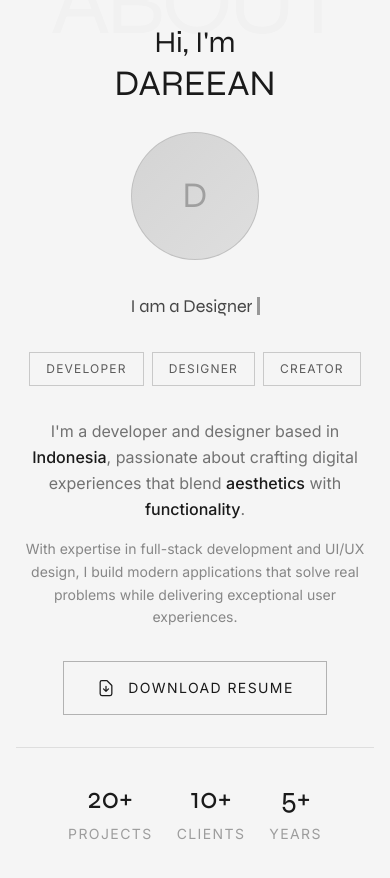
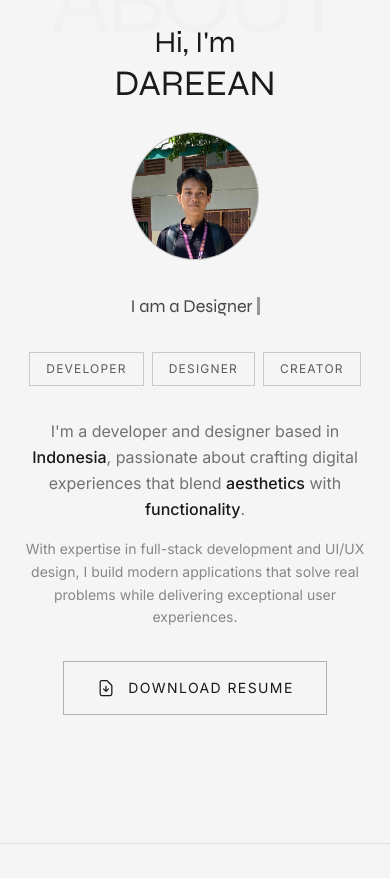
Before and after one commit to Dareean/portofolio, a Next.js app: page / in a window 390 px wide. Shown: the part 1100-1978 px from the top of the page. Built offline with nearby package versions, Linux system fonts and the light colour scheme.

Commit message:
feat: Implement initial portfolio website structure with About Me, Work, Blog, and Contact pages, including dynamic routes and essential assets.

```diff
--- a/app/blog/[id]/page.tsx
+++ b/app/blog/[id]/page.tsx
@@ -4,6 +4,7 @@ import { motion } from "framer-motion";
 import Link from "next/link";
 import { useParams } from "next/navigation";
 import { STORIES } from "@/lib/data";
+import FloatingNav from "@/components/FloatingNav";
 
 export default function BlogPostPage() {
   const params = useParams();
@@ -30,6 +31,7 @@ export default function BlogPostPage() {
 
   return (
     <main className="min-h-screen py-32 px-8 md:px-16 lg:px-32">
+      <FloatingNav />
       {/* Back Link */}
       <motion.div
         initial={{ opacity: 0, y: 20 }}
--- a/app/blog/page.tsx
+++ b/app/blog/page.tsx
@@ -4,6 +4,7 @@ import { useRef } from "react";
 import { motion, useScroll, useTransform } from "framer-motion";
 import Link from "next/link";
 import { EXPERIENCES, Experience } from "@/lib/data";
+import FloatingNav from "@/components/FloatingNav";
 
 // Category styling
 const categoryStyles: Record<string, { icon: string; bg: string; text: string; border: string }> = {
@@ -163,6 +164,7 @@ export default function ExperiencePage() {
 
   return (
     <main ref={containerRef} className="min-h-screen relative overflow-hidden bg-void-black">
+      <FloatingNav />
       {/* Parallax Background */}
       <motion.div
         style={{ y: backgroundY }}
--- a/app/contact/page.tsx
+++ b/app/contact/page.tsx
@@ -3,6 +3,7 @@
 import { useState } from "react";
 import { motion } from "framer-motion";
 import Link from "next/link";
+import FloatingNav from "@/components/FloatingNav";
 
 export default function ContactPage() {
   const [formData, setFormData] = useState({
@@ -85,6 +86,7 @@ export default function ContactPage() {
 
   return (
     <main className="min-h-screen py-16 sm:py-20 md:py-24 lg:py-32">
+      <FloatingNav />
       {/* Header */}
       <motion.div
         className="px-4 sm:px-6 md:px-12 lg:px-16 mb-8 sm:mb-12 md:mb-16 lg:mb-20"
--- a/app/layout.tsx
+++ b/app/layout.tsx
@@ -3,7 +3,6 @@ import { Inter, Syne } from "next/font/google";
 import "./globals.css";
 import SmoothScroll from "@/components/SmoothScroll";
 import LoadingScreen from "@/components/LoadingScreen";
-import FloatingNav from "@/components/FloatingNav";
 
 const inter = Inter({ subsets: ["latin"], variable: "--font-inter" });
 const syne = Syne({
@@ -28,7 +27,6 @@ export default function RootLayout({
         className={`${inter.variable} ${syne.variable} font-sans bg-void-black text-off-white selection:bg-off-white selection:text-void-black antialiased`}
       >
         <LoadingScreen />
-        <FloatingNav />
         <SmoothScroll>{children}</SmoothScroll>
         <div className="noise-bg" />
       </body>
--- a/app/work/[id]/page.tsx
+++ b/app/work/[id]/page.tsx
@@ -4,6 +4,7 @@ import { motion } from "framer-motion";
 import Link from "next/link";
 import { useParams } from "next/navigation";
 import { PROJECTS } from "@/lib/data";
+import FloatingNav from "@/components/FloatingNav";
 
 export default function ProjectDetailPage() {
   const params = useParams();
@@ -34,6 +35,7 @@ export default function ProjectDetailPage() {
 
   return (
     <main className="min-h-screen py-32 px-6 md:px-12 lg:px-20 bg-void-black text-off-white">
+      <FloatingNav />
       {/* Back Link */}
       <motion.div
         initial={{ opacity: 0, y: 20 }}
--- a/app/work/page.tsx
+++ b/app/work/page.tsx
@@ -4,6 +4,7 @@ import { motion, useTransform, useScroll } from "framer-motion";
 import Link from "next/link";
 import { useState, useRef } from "react";
 import { PROJECTS } from "@/lib/data";
+import FloatingNav from "@/components/FloatingNav";
 
 // Generate categories dynamically
 const allCategories = PROJECTS.flatMap(p =>
@@ -115,6 +116,7 @@ export default function WorkPage() {
 
   return (
     <main className="min-h-screen overflow-hidden bg-void-black">
+      <FloatingNav />
       {/* ============================================ */}
       {/* HERO - Horizontal Marquee */}
       {/* ============================================ */}
--- a/components/AboutMe.tsx
+++ b/components/AboutMe.tsx
@@ -2,6 +2,7 @@
 
 import { motion, useScroll, useTransform } from "framer-motion";
 import { useRef, useState, useEffect } from "react";
+import Image from "next/image";
 
 // Typewriter component
 function Typewriter({
@@ -177,18 +178,17 @@ export default function AboutMe() {
               whileHover={{ scale: 1.05, borderColor: "rgba(26, 26, 26, 0.4)" }}
               transition={{ duration: 0.3 }}
             >
-              {/* Placeholder - replace src with your actual photo */}
+              {/* Placeholder - replace src with your actual photo
               <div className="w-full h-full bg-gradient-to-br from-off-white/10 to-off-white/5 flex items-center justify-center">
                 <span className="text-off-white/30 text-4xl sm:text-5xl md:text-6xl font-display">D</span>
-              </div>
-              {/* Uncomment and use this when you have your photo:
+              </div> */}
               <Image
-                src="/profile.jpg"
+                src="/assets/foto_closeup.jpg"
                 alt="Dareean"
                 fill
-                className="object-cover grayscale hover:grayscale-0 transition-all duration-500"
+                // className="object-cover grayscale hover:grayscale-0 transition-all duration-500"
               />
-              */}
+
             </motion.div>
           </motion.div>
 
@@ -258,10 +258,19 @@ export default function AboutMe() {
             viewport={{ once: true }}
             transition={{ delay: 0.9 }}
           >
-            <motion.a
-              href="/resume.pdf"
-              target="_blank"
-              rel="noopener noreferrer"
+            <motion.button
+              onClick={() => {
+                const pdfUrl = "/assets/CV-Rafi(English).pdf";
+                // Open in new tab
+                window.open(pdfUrl, "_blank");
+                // Trigger download
+                const link = document.createElement("a");
+                link.href = pdfUrl;
+                link.download = "Dareean_Resume.pdf";
+                document.body.appendChild(link);
+                link.click();
+                document.body.removeChild(link);
+              }}
               className="group inline-flex items-center gap-3 px-8 py-4 border border-off-white/30 text-off-white text-sm tracking-widest uppercase hover:bg-off-white hover:text-void-black transition-all duration-300"
               whileHover={{ scale: 1.02 }}
               whileTap={{ scale: 0.98 }}
@@ -275,39 +284,7 @@ export default function AboutMe() {
                 <path strokeLinecap="round" strokeLinejoin="round" strokeWidth={1.5} d="M12 10v6m0 0l-3-3m3 3l3-3m2 8H7a2 2 0 01-2-2V5a2 2 0 012-2h5.586a1 1 0 01.707.293l5.414 5.414a1 1 0 01.293.707V19a2 2 0 01-2 2z" />
               </svg>
               Download Resume
-            </motion.a>
-          </motion.div>
-
-          {/* Stats row */}
-          <motion.div
-            className="flex flex-wrap justify-center gap-6 sm:gap-8 md:gap-12 lg:gap-20 pt-8 sm:pt-10 md:pt-12 border-t border-off-white/10"
-            initial={{ opacity: 0 }}
-            whileInView={{ opacity: 1 }}
-            viewport={{ once: true }}
-            transition={{ delay: 1 }}
-          >
-            {[
-              { value: "20+", label: "Projects" },
-              { value: "10+", label: "Clients" },
-              { value: "5+", label: "Years" },
-            ].map((stat, i) => (
-              <motion.div
-                key={stat.label}
-                className="text-center group cursor-default"
-                initial={{ opacity: 0, y: 20 }}
-                whileInView={{ opacity: 1, y: 0 }}
-                viewport={{ once: true }}
-                transition={{ delay: 1.1 + i * 0.1 }}
-                whileHover={{ y: -5 }}
-              >
-                <motion.span className="font-display text-3xl sm:text-4xl md:text-5xl lg:text-6xl text-off-white block">
-                  {stat.value}
-                </motion.span>
-                <span className="text-off-white/40 text-sm tracking-widest uppercase mt-2 block">
-                  {stat.label}
-                </span>
-              </motion.div>
-            ))}
+            </motion.button>
           </motion.div>
         </div>
       </div>
```
Also changed, not shown: public/assets/foto_closeup.jpg (added), 1 other file (tests, documents, lock files or other folders).
